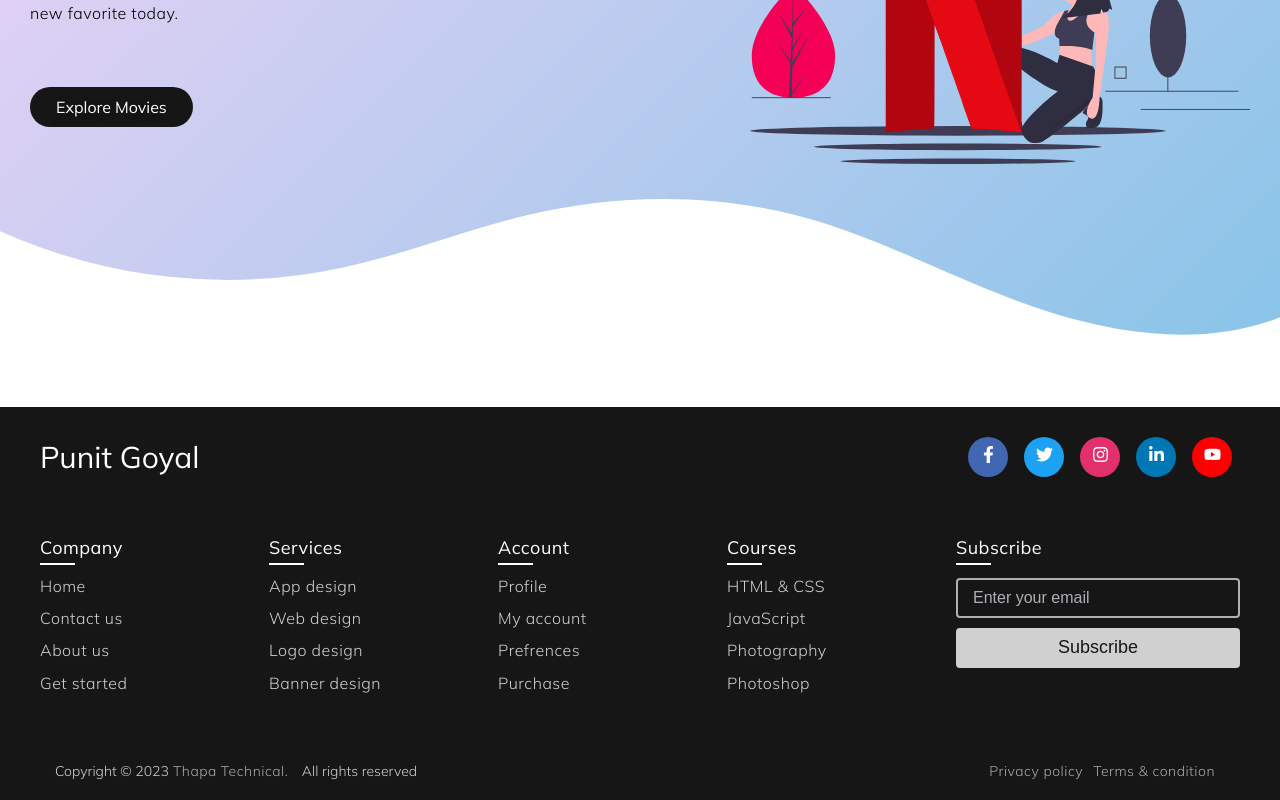
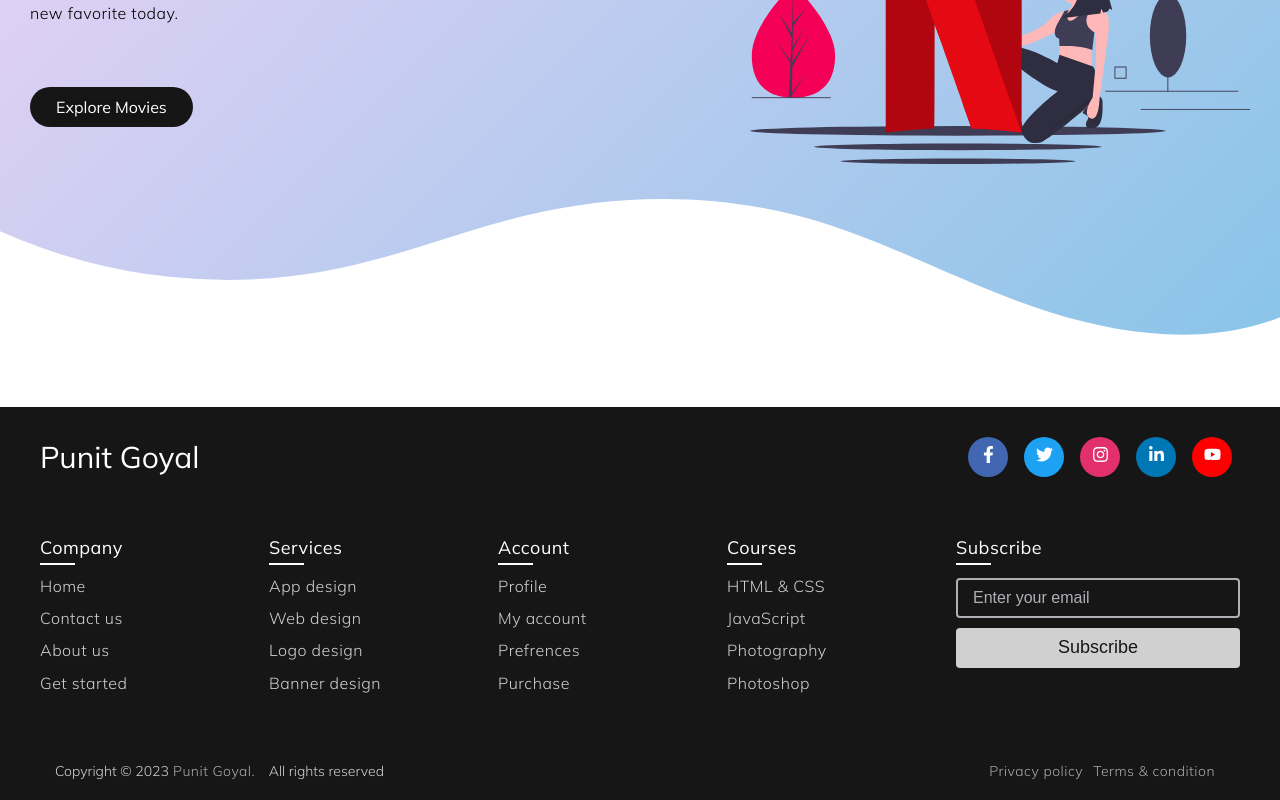
Before and after one commit to gpunit2417/MovieFlix, a Next.js app: page / in a window 1280 px wide. Shown: the part 473-1273 px from the top of the page. Built offline with nearby package versions, Linux system fonts and the light colour scheme.

Commit message:
copyright name logo change

```diff
--- a/src/app/components/Footer.js
+++ b/src/app/components/Footer.js
@@ -66,7 +66,7 @@ const Footer = () => {
                 <div className={footerStyles['bottom-details']}>
                     <div className={footerStyles.bottom_text}>
                         <span className={footerStyles.copyright_text}> Copyright © 2023
-                            <Link href="/>"> Thapa Technical.</Link> All rights reserved </span>
+                            <Link href="/>"> Punit Goyal.</Link> All rights reserved </span>
                         <span className={footerStyles.policy_terms}>
                           <Link href="/">Privacy policy</Link>
                           <Link href="/">Terms & condition</Link>
```
